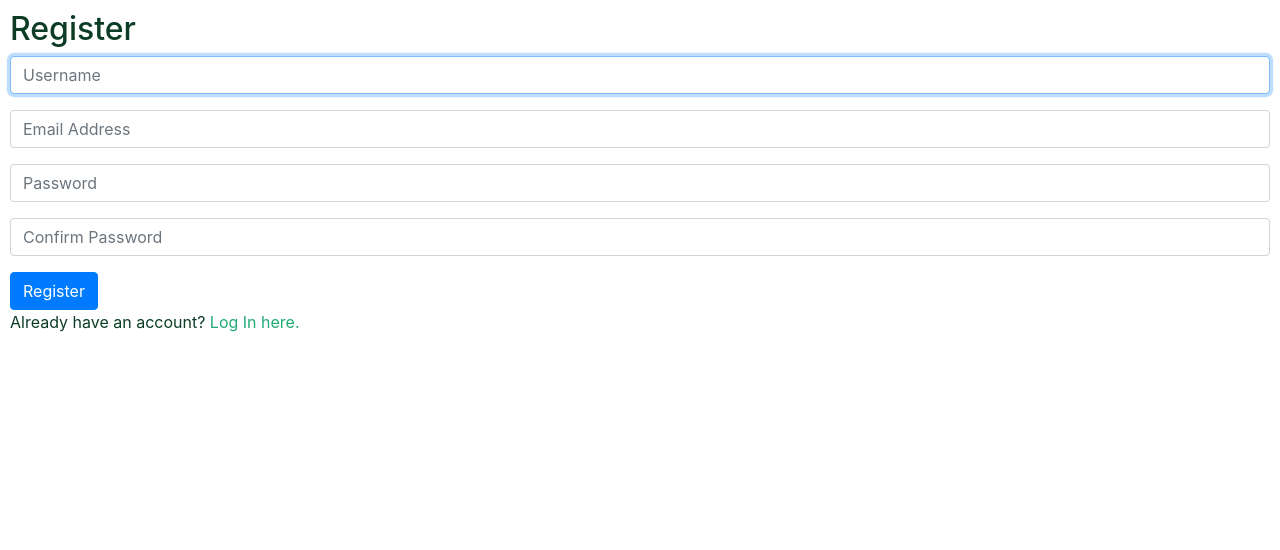
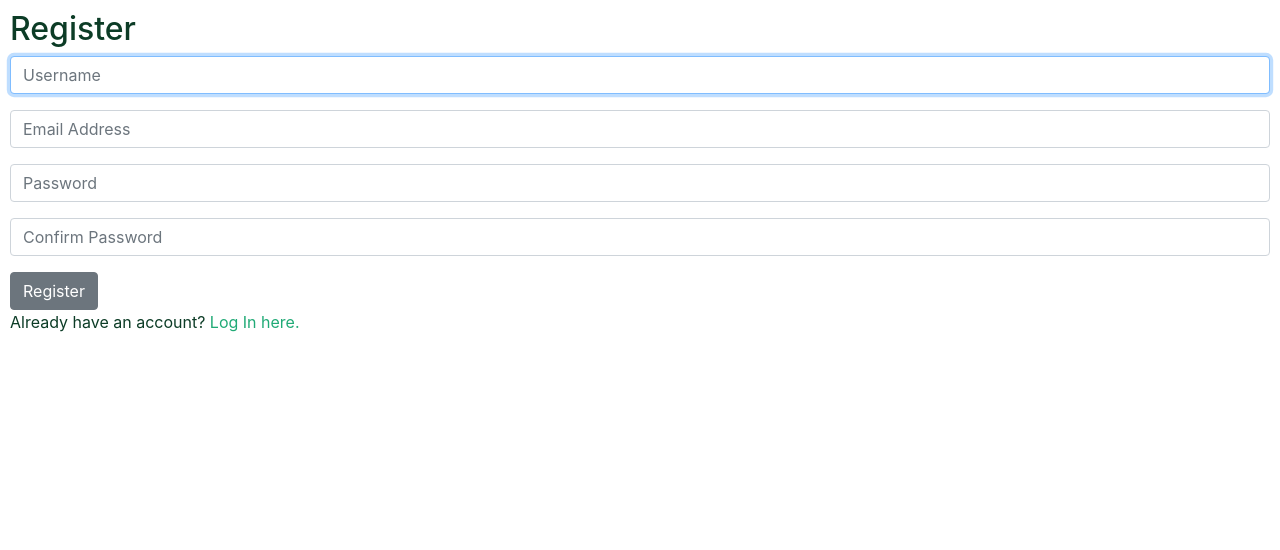
Before and after one commit to maxdemaio/Network, a Django app: page /register in a window 1280 px wide. Shown: the part 56-606 px from the top of the page. Run offline with Django 3.2, Linux system fonts and the light colour scheme; some libraries are stand-ins or nearby versions.

Commit message:
Updated login/register buttons

```diff
--- a/network/templates/network/login.html
+++ b/network/templates/network/login.html
@@ -16,7 +16,7 @@
         <div class="form-group">
             <input class="form-control" type="password" name="password" placeholder="Password">
         </div>
-        <input class="btn btn-primary" type="submit" value="Login">
+        <input class="btn btn-secondary" type="submit" value="Login">
     </form>
 
     Don't have an account? <a href="{% url 'register' %}">Register here.</a>
--- a/network/templates/network/register.html
+++ b/network/templates/network/register.html
@@ -22,7 +22,7 @@
         <div class="form-group">
             <input class="form-control" type="password" name="confirmation" placeholder="Confirm Password">
         </div>
-        <input class="btn btn-primary" type="submit" value="Register">
+        <input class="btn btn-secondary" type="submit" value="Register">
     </form>
 
     Already have an account? <a href="{% url 'login' %}">Log In here.</a>
```
